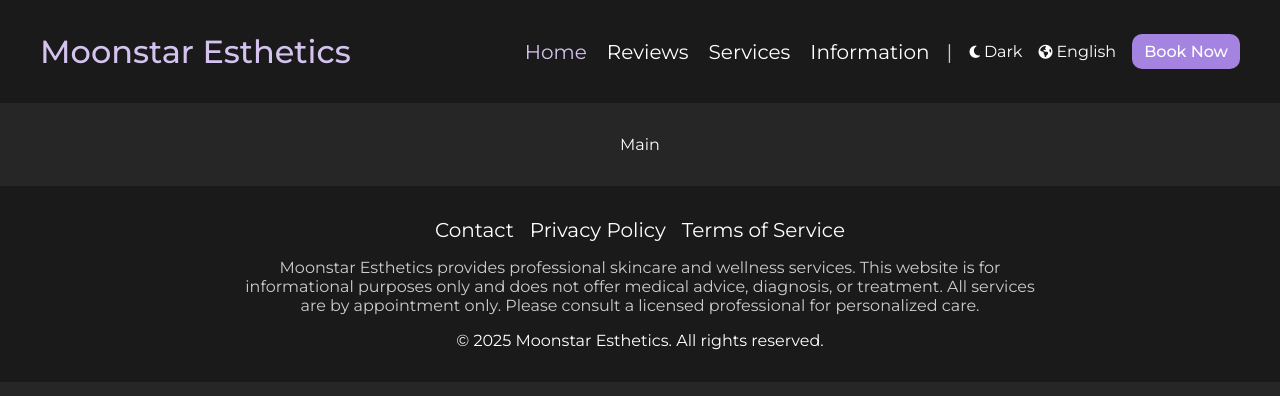
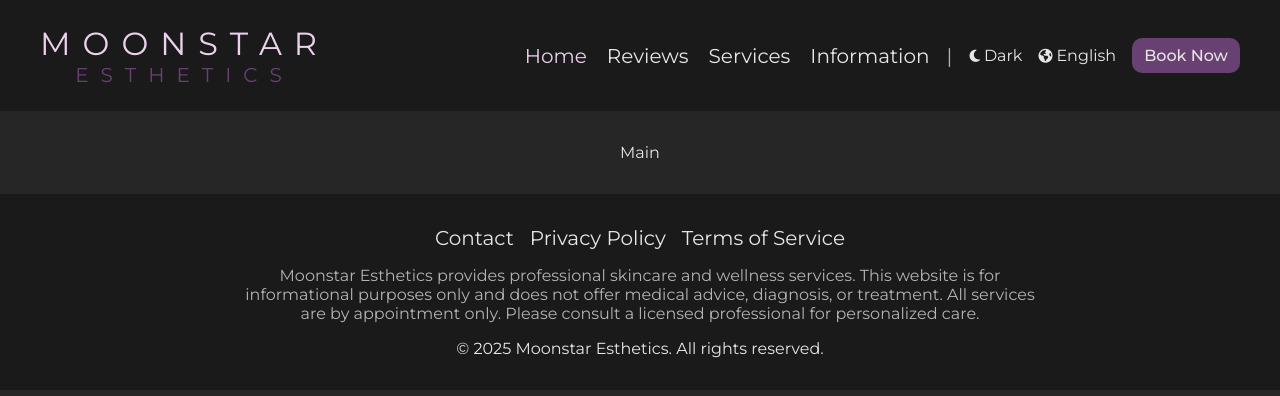
Before and after one commit to gilmerperez/moonstar-esthetics, a React (Vite) app: page / in a window 1280 px wide. Shown: the top 396 px of the page. Built offline with nearby package versions, Linux system fonts and the light colour scheme.

Commit message:
Fixed colors for better light/dark mode

```diff
--- a/src/components/Header/Header.jsx
+++ b/src/components/Header/Header.jsx
@@ -25,7 +25,8 @@ function Header() {
         <section className={styles.headerContainer}>
           {/* Logo */}
           <NavLink to="/" className={styles.moonstarLogo}>
-            Moonstar Esthetics
+            <span className={styles.moonstar}>MOONSTAR</span>
+            <span className={styles.esthetics}>ESTHETICS</span>
           </NavLink>
 
           {/* Site Navigation */}
--- a/src/components/Header/Header.module.css
+++ b/src/components/Header/Header.module.css
@@ -2,7 +2,6 @@
   width: 100%;
   display: flex;
   margin: 0 auto;
-  padding: 0.5rem 0;
   max-width: 1200px;
   text-align: center;
   align-items: center;
@@ -11,13 +10,22 @@
 
 .moonstarLogo {
   display: flex;
-  font-size: 2rem;
-  font-weight: 500;
+  font-weight: 400;
   white-space: nowrap;
   align-items: center;
+  flex-direction: column;
+  letter-spacing: 0.75rem;
   justify-content: center;
-  transition: 0.3s ease-in;
+}
+
+.moonstar {
+  font-size: 2rem;
   color: var(--primary-light);
+}
+
+.esthetics {
+  font-size: 1.25rem;
+  color: var(--primary-dark);
 }
 
 .navContainer {
@@ -92,13 +100,13 @@
   border-radius: 10px;
   padding: 0.5rem 0.75rem;
   transition: 0.3s ease-in;
-  color: var(--text-primary);
-  background-color: var(--primary);
+  color: var(--text-se);
+  background-color: var(--primary-dark);
 }
 
 .bookNowButton:hover {
-  color: var(--text-secondary);
-  background-color: var(--primary-dark);
+  color: var(--bg-color);
+  background-color: var(--primary-light);
 }
 
 @media (max-width: 1260px) {
--- a/src/index.css
+++ b/src/index.css
@@ -4,23 +4,23 @@
 /* Dark Mode */
 html[data-theme="dark"] {
   --bg-color: hsl(0, 0%, 15%);
-  --primary: hsl(261, 61%, 70%);
-  --text-primary: hsl(0, 0%, 100%);
-  --text-secondary: hsl(0, 0%, 80%);
-  --primary-dark: hsl(262, 33%, 46%);
-  --primary-light: hsl(264, 58%, 85%);
+  --primary: hsl(269, 20%, 75%);
+  --text-primary: hsl(0, 0%, 90%);
+  --text-secondary: hsl(0, 0%, 70%);
+  --primary-dark: hsl(289, 28%, 35%);
+  --primary-light: hsl(300, 40%, 87%);
   --header-footer-bg-color: hsl(0, 0%, 10%);
 }
 
 /* Light Mode */
 html[data-theme="light"] {
-  --bg-color: hsl(0, 0%, 80%);
-  --primary: hsl(261, 61%, 70%);
-  --text-primary: hsl(0, 0%, 10%);
-  --text-secondary: hsl(0, 0%, 50%);
-  --primary-dark: hsl(262, 33%, 46%);
-  --primary-light: hsl(264, 58%, 85%);
-  --header-footer-bg-color: hsl(0, 0%, 90%);
+  --bg-color: hsl(0, 50%, 95%);
+  --primary: hsl(270, 35%, 70%);
+  --text-primary: hsl(0, 0%, 15%);
+  --text-secondary: hsl(0, 0%, 30%);
+  --primary-dark: hsl(290, 40%, 50%);
+  --primary-light: hsl(300, 55%, 65%);
+  --header-footer-bg-color: hsl(0, 50%, 93%);
 }
 
 /* BUTTONS - Ensures buttons appear clickable */
```
